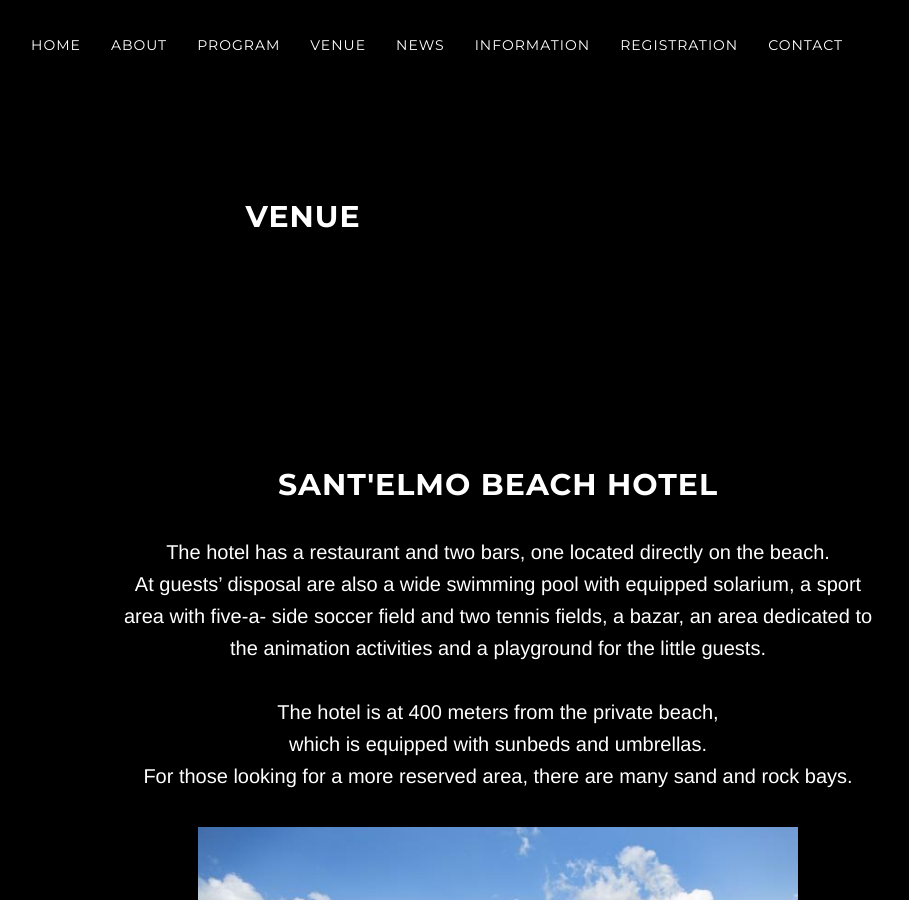
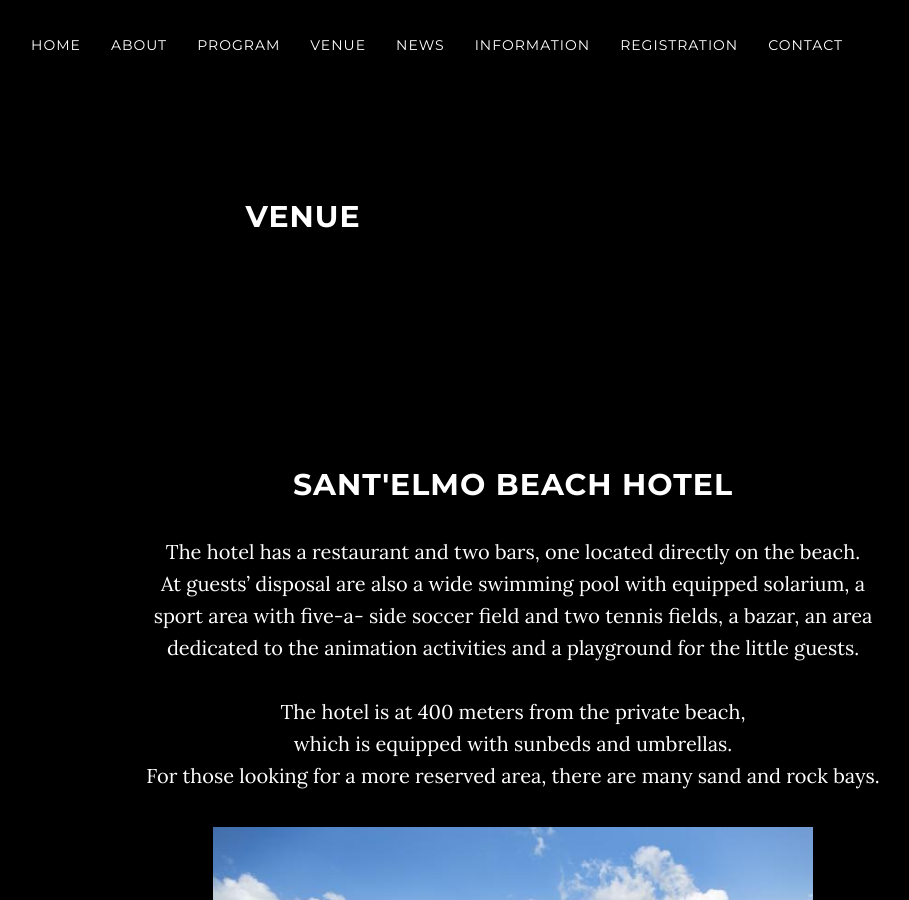
Before and after one commit to breakingthelimits/supereddington2018, a Jekyll site: the page built from venue/index.html, in a window 1280 px wide and 900 px high. Shown: the whole window, without its empty margins (352-1261 px from the left). Built offline with Jekyll 4.4.1, drawn with Linux system fonts in a browser that asks for light colours.

Commit message:
Update index.html

```diff
--- a/venue/index.html
+++ b/venue/index.html
@@ -3,7 +3,6 @@
 title: Venue
 ---
 
-<div class="row" style="font-family: Helvetica;">
 
 <!-- Venue Section -->
     <section id="about" class="container content-section text-center">
@@ -200,4 +199,3 @@
 
 
       </div>
- </div>
```
